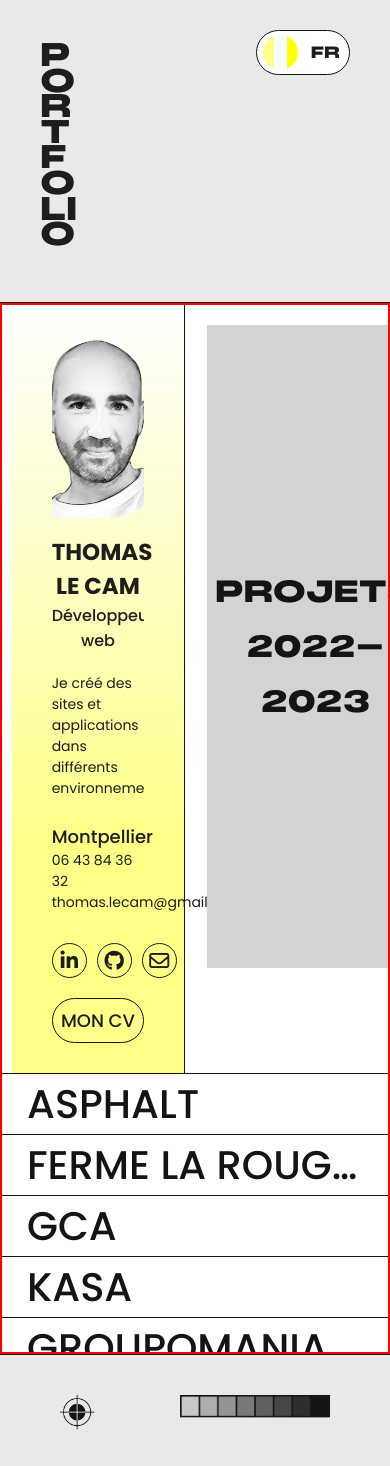
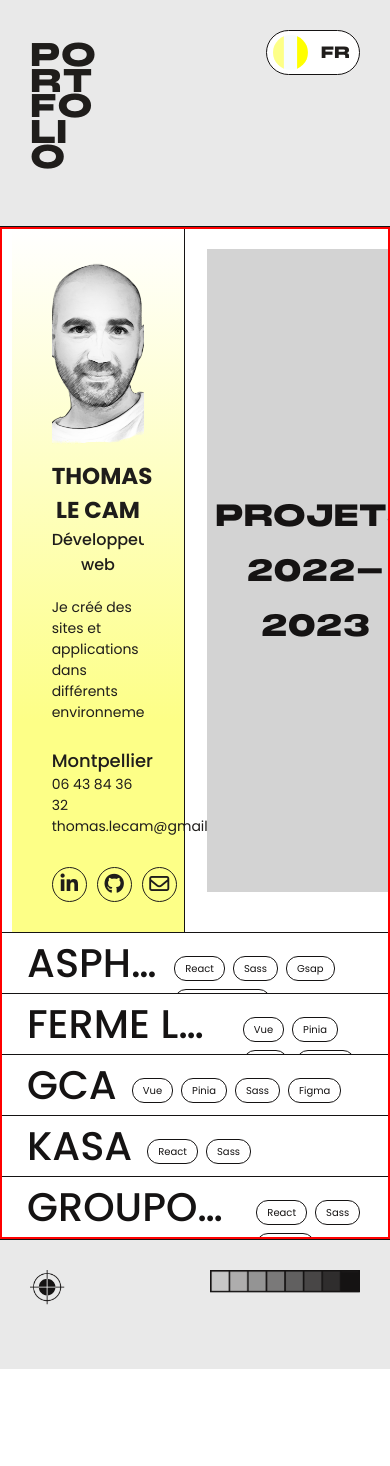
Before and after one commit to ThomasdevLC/portfolio_07_2023, a React (Create React App) app: page / in a window 390 px wide. Shown: the top 1466 px of the page. After the commit the page ends 1369 px from the top, so only its background shows below. Built offline with nearby package versions, Linux system fonts and the light colour scheme.

Commit message:
header footer + title lg/md/sm  responsive

```diff
--- a/src/assets/styles/components/_Footer.scss
+++ b/src/assets/styles/components/_Footer.scss
@@ -1,3 +1,5 @@
+@use "../mixins" as mixin;
+
 .footer {
   background-color: #e9e9e9;
   height: 130px;
@@ -11,6 +13,12 @@
     display: flex;
     justify-content: space-between;
     padding: 40px 60px;
+    @include mixin.lg-lt {
+      padding: 30px 40px;
+    }
+    @include mixin.lg-lt {
+      padding: 30px;
+    }
 
     &__mark {
       & img {
--- a/src/assets/styles/components/_HeaderNav.scss
+++ b/src/assets/styles/components/_HeaderNav.scss
@@ -8,12 +8,13 @@
   position: relative;
   background-color: #e9e9e9;
 
-  @include mixin.lg {
-    padding: 30px 60px;
-  }
-  @include mixin.md-lt {
+  @include mixin.lg-lt {
     padding: 30px 40px;
   }
+  @include mixin.lg-lt {
+    padding: 30px;
+  }
+
   &__titlebox {
     font-family: var(--font-title);
     font-weight: 500;
@@ -23,9 +24,7 @@
     display: flex;
     gap: 12px;
     overflow: hidden;
-    @include mixin.sm-lt {
-      margin: auto;
-    }
+
     &__year {
       & span {
         font-size: 30px;
@@ -58,7 +57,7 @@
           background-color: var(--secondary);
         }
 
-        @include mixin.sm-lt {
+        @include mixin.xs {
           display: none;
         }
       }
--- a/src/assets/styles/components/_MyIntro.scss
+++ b/src/assets/styles/components/_MyIntro.scss
@@ -30,12 +30,7 @@
     height: auto;
     padding: 40px;
   }
-  @include mixin.sm {
-    margin: auto;
-    width: 70%;
-    height: auto;
-    padding: 20px 50px;
-  }
+
   @include mixin.xs {
     margin: auto;
     width: 90%;
@@ -133,9 +128,6 @@
       background-color: var(--gray-2);
       color: var(--gray-3);
     }
-    @include mixin.sm-lt {
-      display: block;
-    }
   }
 }
 .resp-title {
--- a/src/assets/styles/components/_WorksLinks.scss
+++ b/src/assets/styles/components/_WorksLinks.scss
@@ -4,6 +4,10 @@
   position: relative;
   width: 100%;
   margin-bottom: -26px;
+
+  @include mixin.md-lt {
+    margin-bottom: 0px;
+  }
 
   &__box {
     border-top: 1px solid var(--gray-3);
@@ -39,7 +43,7 @@
         padding-left: 30px;
       }
       @include mixin.sm {
-        font-size: 50px;
+        font-size: 45px;
         padding-left: 25px;
         font-weight: 500;
       }
@@ -78,7 +82,7 @@
           padding: 1px 8px;
         }
         @include mixin.sm-lt {
-          display: none;
+          font-size: 10px;
         }
       }
     }
--- a/src/assets/styles/components/_WorksTitle.scss
+++ b/src/assets/styles/components/_WorksTitle.scss
@@ -2,11 +2,6 @@
 
 .workstitle {
   position: relative;
-
-  @include mixin.sm {
-    width: 70%;
-    margin: 20px auto;
-  }
 
   @include mixin.xs {
     width: 90%;
@@ -42,13 +37,14 @@
       @include mixin.lg {
         font-size: 78px;
       }
-      @include mixin.lg {
-        font-size: 78px;
+      @include mixin.md {
+        font-size: 55px;
       }
 
       @include mixin.sm {
-        font-size: 30px;
-        line-height: 60px;
+        line-height: 80px;
+
+        font-size: 50px;
       }
 
       @include mixin.xs {
```
